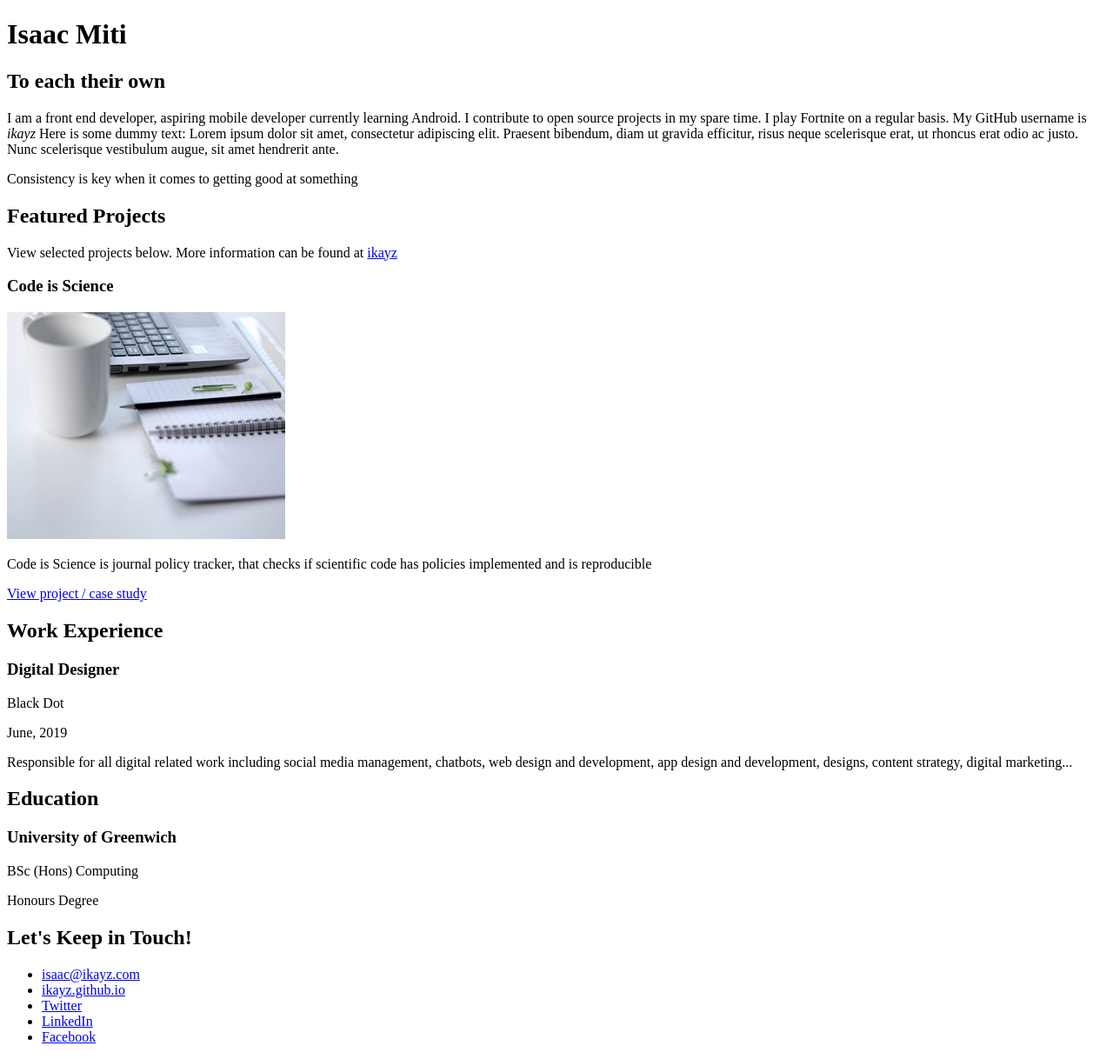
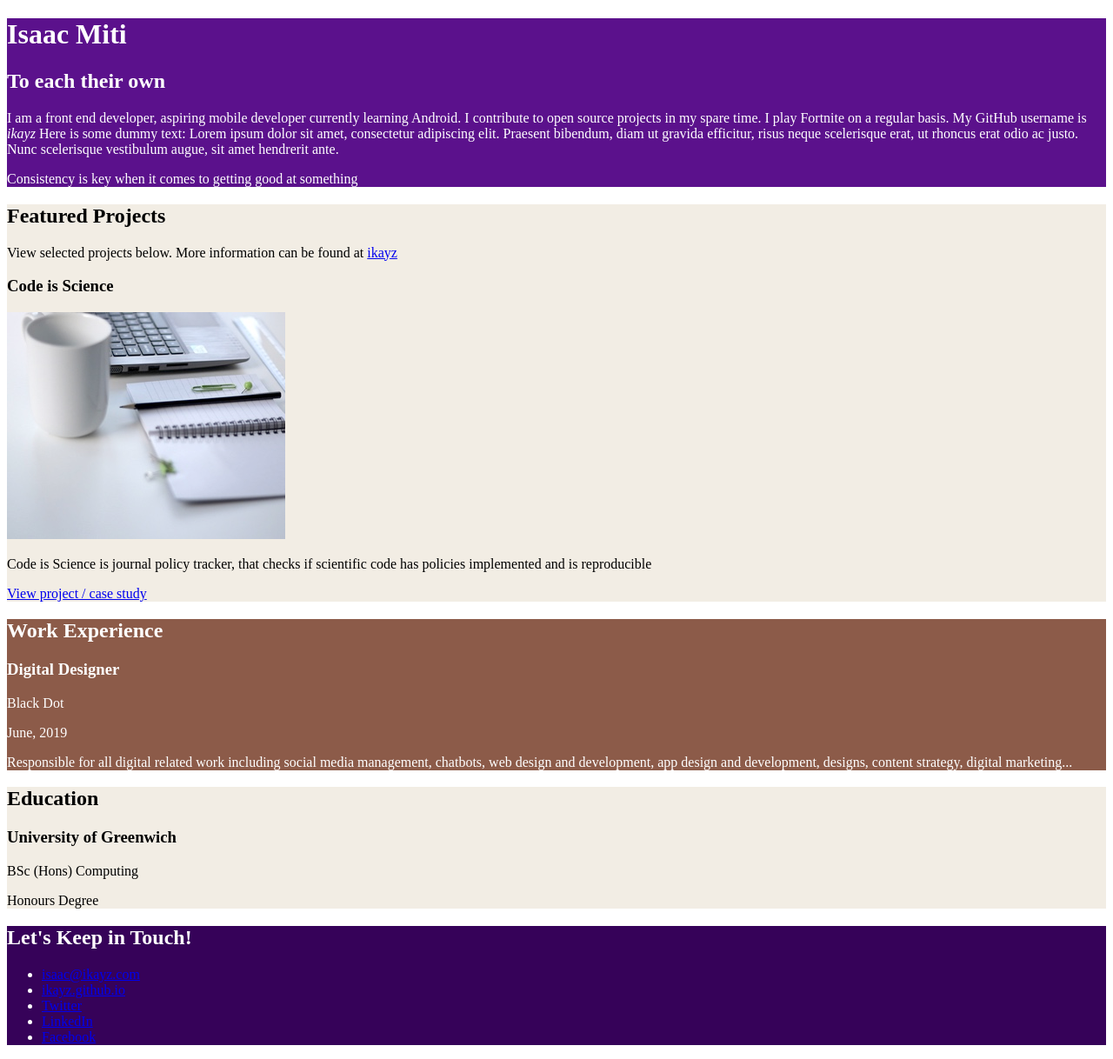
Before and after one commit to ikayz/css-portofolio, a plain HTML site: page index.html in a window 1280 px wide. Shown: the whole page at 87% size. Drawn offline with Linux system fonts and the light colour scheme.

Commit message:
Added  background colours to the different sections

```diff
--- a/css/styles.css
+++ b/css/styles.css
@@ -8,22 +8,39 @@
 
 /* Global Styles
 ---------------------------------------- */
-* {
-  margin: 0;
-  padding: 0;
+body {
 }
 
 /* About
 ---------------------------------------- */
+.about {
+  background-color: #5b118c;
+  color: #fff;
+}
 
 /* Projects
 ---------------------------------------- */
+.projects {
+  background-color: #f2ede4;
+  color: #000;
+}
 
 /* Work experience
 ---------------------------------------- */
+.work-experience {
+  background-color: #8c5b49;
+  color: #fff;
+}
 
 /* Education
 ---------------------------------------- */
+.education {
+  background-color: #f2ede4;
+}
 
 /* Contact info
 ---------------------------------------- */
+footer {
+  background-color: #360259;
+  color: #fff;
+}
--- a/index.html
+++ b/index.html
@@ -5,6 +5,7 @@
   <meta charset="UTF-8">
   <meta name="viewport" content="width=device-width, initial-scale=1.0">
   <title>My CSS Portolio | Isaac Miti</title>
+  <link rel="stylesheet" href="css/styles.css">
 </head>
 
 <body>
```
